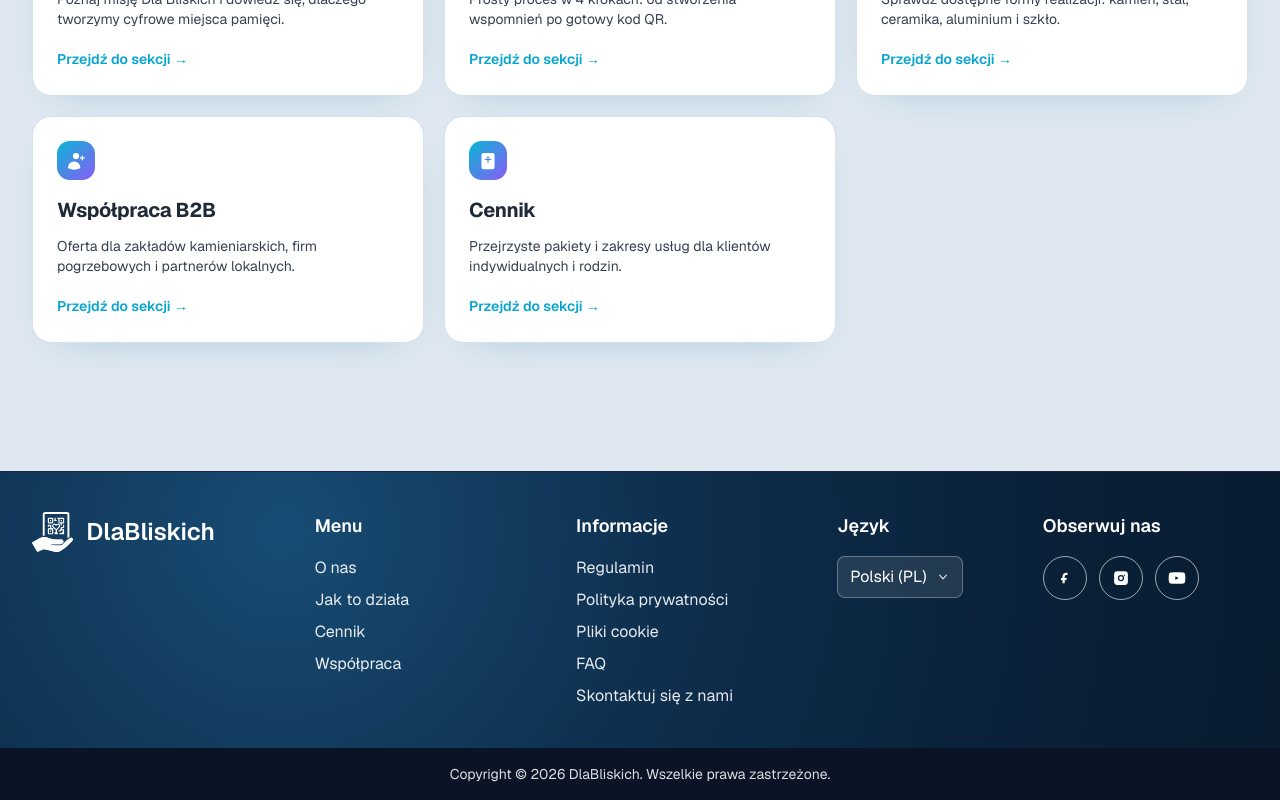
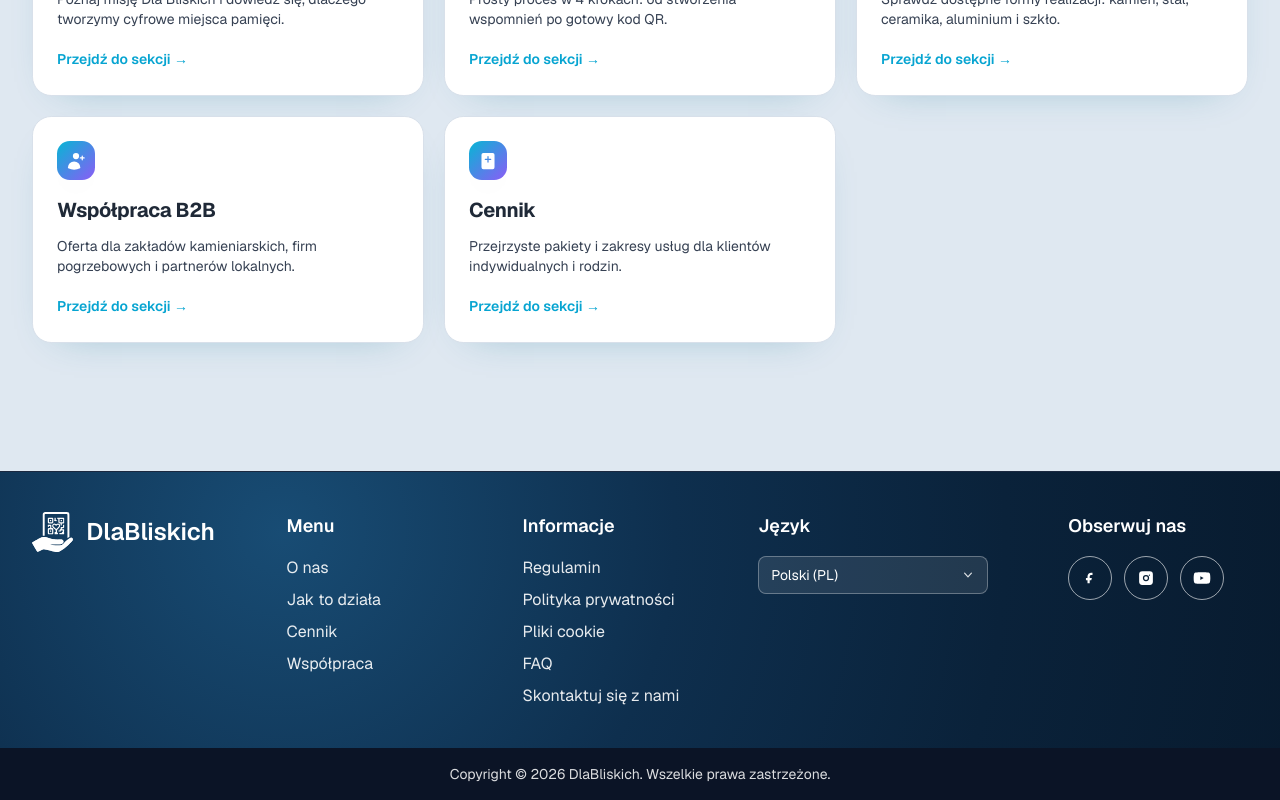
Before and after one commit to Marcinr1984/strona-informacyjna, a Next.js app: page / in a window 1280 px wide. Shown: the part 2418-3218 px from the top of the page. Built offline with nearby package versions, Linux system fonts and the light colour scheme.

Commit message:
Poszerzenie dropdownu jezyka i zmniejszenie czcionki

```diff
--- a/components/Footer.tsx
+++ b/components/Footer.tsx
@@ -43,12 +43,12 @@ export default function Footer() {
           <div className="lg:pr-6">
             <h3 className="text-lg font-semibold text-white">Język</h3>
             <label htmlFor="footer-language" className="sr-only">Wybierz język</label>
-            <div className="relative mt-4 max-w-[220px]">
+            <div className="relative mt-4 w-[230px] max-w-full">
               <select
                 id="footer-language"
                 name="language"
                 defaultValue="pl"
-                className="w-full appearance-none rounded-lg border border-white/30 bg-white/10 px-3 py-2 pr-9 text-base text-white outline-none transition-colors hover:bg-white/15 focus:border-cyan-300 focus:ring-2 focus:ring-cyan-300/40"
+                className="w-full appearance-none rounded-lg border border-white/30 bg-white/10 px-3 py-2 pr-9 text-sm text-white outline-none transition-colors hover:bg-white/15 focus:border-cyan-300 focus:ring-2 focus:ring-cyan-300/40"
               >
                 <option value="pl" className="text-slate-900">Polski (PL)</option>
                 <option value="en" className="text-slate-900">English (EN)</option>
```
